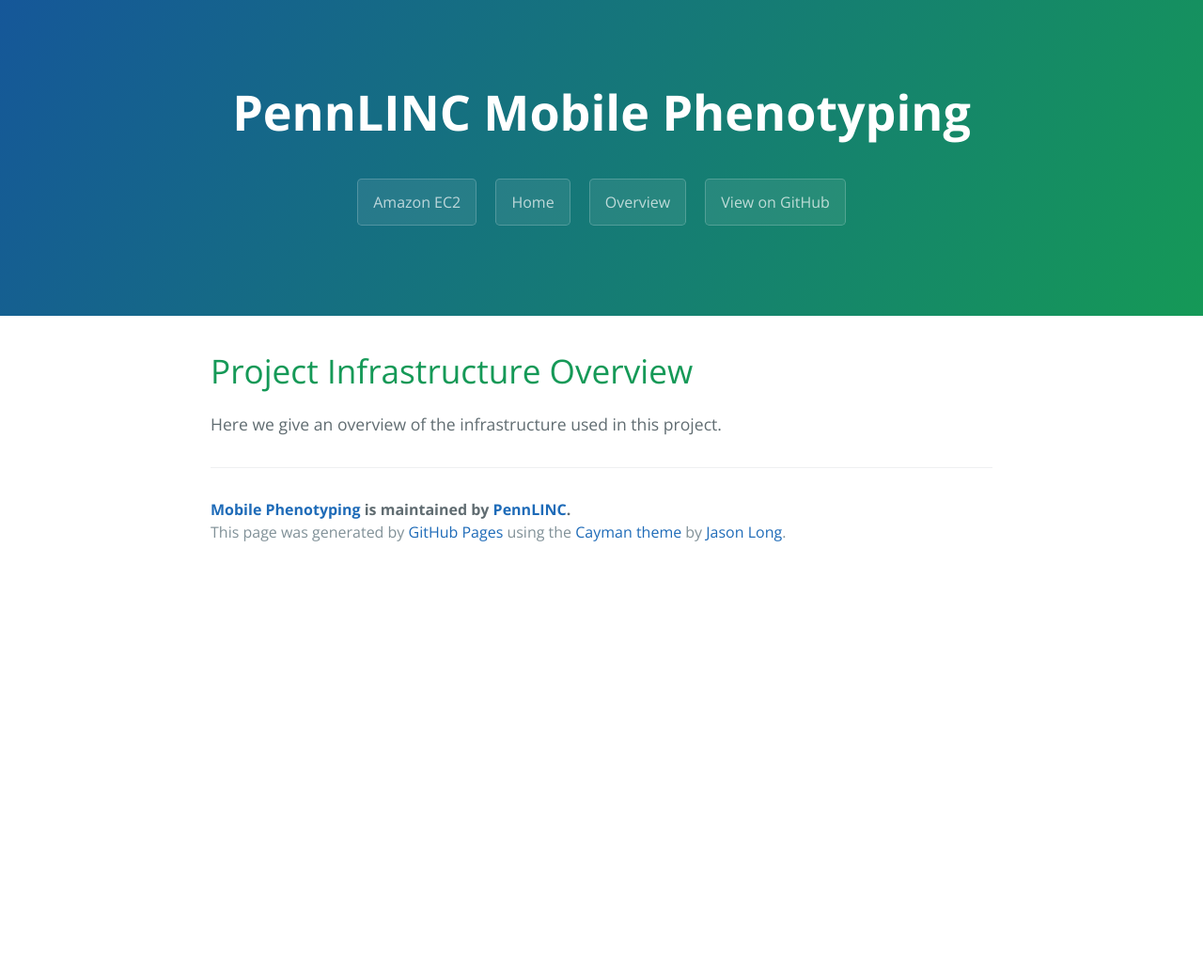
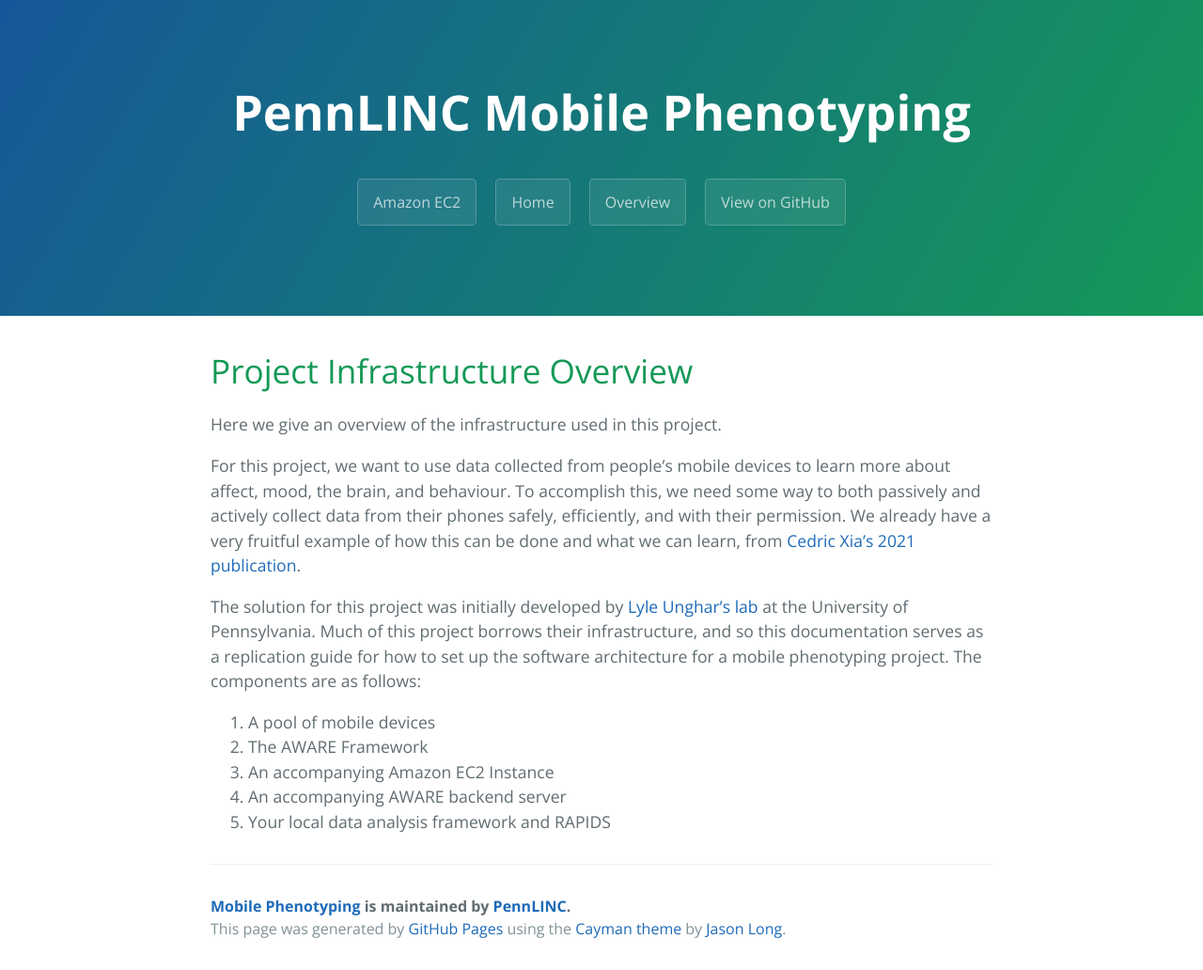
Before and after one commit to PennLINC/MobilePheno_AwareInfra_docs, a Jekyll site: the page built from overview.md, in a window 1280 px wide. Shown: the whole page at 94% size. Built offline with Jekyll 4.4.1, drawn with Linux system fonts in a browser that asks for light colours; before the commit the page ends 900 px from its top, so only the background shows below that.

Commit message:
add page structures

```diff
--- a/overview.md
+++ b/overview.md
@@ -7,3 +7,20 @@ filename: overview
 # Project Infrastructure Overview
 
 Here we give an overview of the infrastructure used in this project.
+
+For this project, we want to use data collected from people's mobile devices to
+learn more about affect, mood, the brain, and behaviour. To accomplish this, we
+need some way to both passively and actively collect data from their phones
+safely, efficiently, and with their permission. We already have a very fruitful
+example of how this can be done and what we can learn, from [Cedric Xia's 2021 publication](https://www.biorxiv.org/content/10.1101/2021.05.17.444568v1).
+
+The solution for this project was initially developed by [Lyle Unghar's lab](https://www.cis.upenn.edu/~ungar/)
+at the University of Pennsylvania. Much of this project borrows their infrastructure,
+and so this documentation serves as a replication guide for how to set up the
+software architecture for a mobile phenotyping project. The components are as follows:
+
+1. A pool of mobile devices
+2. The AWARE Framework
+3. An accompanying Amazon EC2 Instance
+4. An accompanying AWARE backend server
+5. Your local data analysis framework and RAPIDS
```
